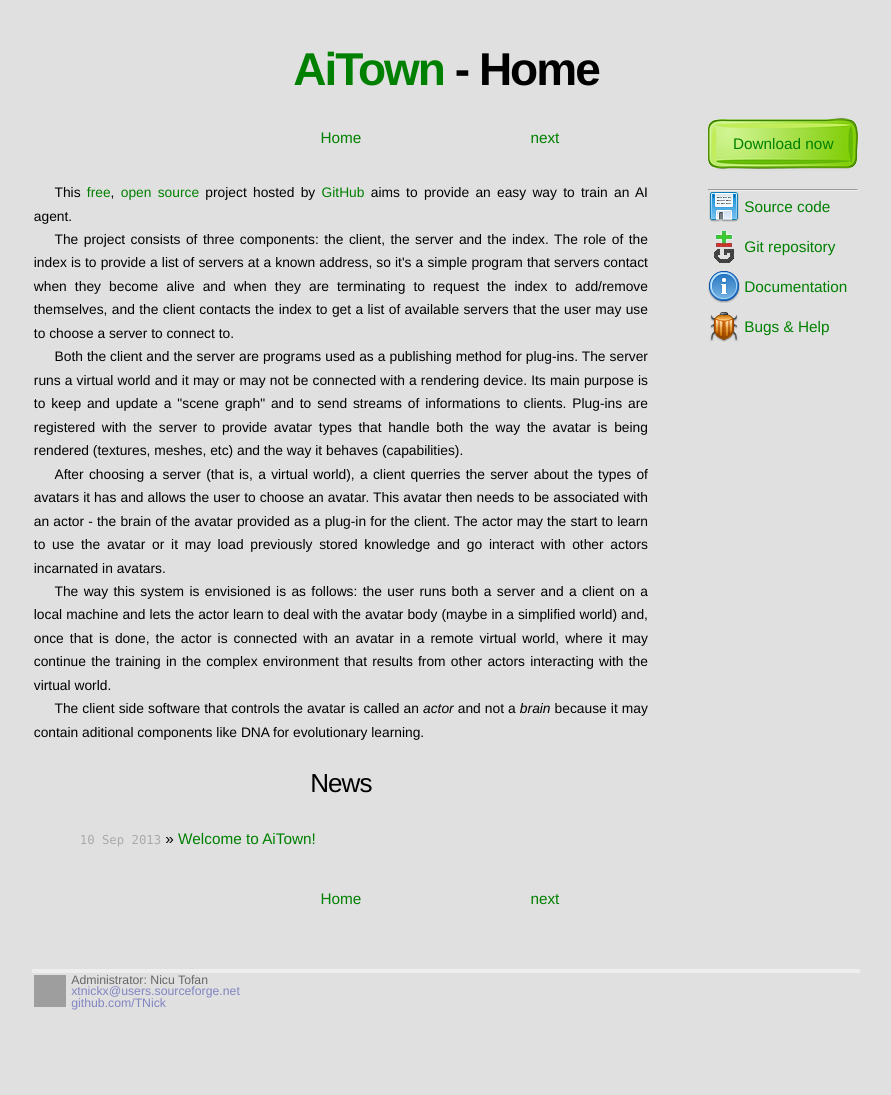
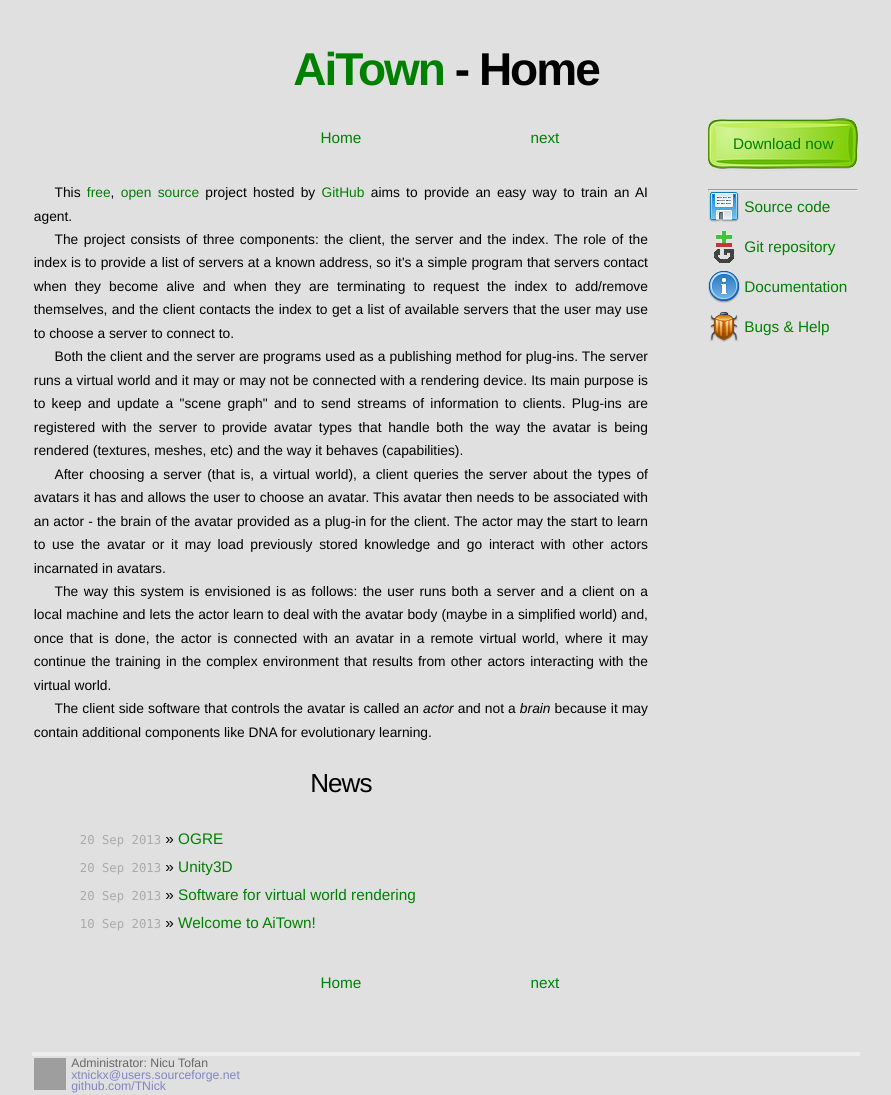
Before and after one commit to TNick/aitown, a Jekyll site: the page built from index.html, in a window 1280 px wide. Shown: the whole page, without its empty margins (194-1085 px from the left). Built offline with Jekyll 4.4.1, drawn with Linux system fonts in a browser that asks for light colours; before the commit the page ends 1011 px from its top, so only the background shows below that; part of the change alters nothing that is shown; grey boxes are pictures that could not be loaded.

```diff
--- /dev/null
+++ b/_posts/2013-09-20-software-for-virtual-world-rendering-ogre.markdown
@@ -0,0 +1,9 @@
+---
+layout: post
+title:  "OGRE"
+date:   2013-09-20 12:00:00
+categories: rendering
+---
+
+This page is part of the series that explores
+existing [software for virtual world rendering]({% post_url 2013-09-20-software-for-virtual-world-rendering %}).
--- /dev/null
+++ b/_posts/2013-09-20-software-for-virtual-world-rendering-unity3d.markdown
@@ -0,0 +1,9 @@
+---
+layout: post
+title:  "Unity3D"
+date:   2013-09-20 10:00:00
+categories: rendering
+---
+
+This page is part of the series that explores
+existing [software for virtual world rendering]({% post_url 2013-09-20-software-for-virtual-world-rendering %}).
--- /dev/null
+++ b/_posts/2013-09-20-software-for-virtual-world-rendering.markdown
@@ -0,0 +1,36 @@
+---
+layout: post
+title:  "Software for virtual world rendering"
+date:   2013-09-20 08:38:00
+categories: rendering
+---
+
+We will look at various open source projects that
+may be used to accomplish our goals. Each project
+that comes close will have its own post referenced
+in this page.
+
+The ideal project would have a client-server architecture,
+with the server-side part being able to handle physics
+and custom avatars. The client side should work
+on popular OSs like Windows and Linux.
+
+The server should maintain a scene graph that it sends to
+clients or the interface should be simple enough to allow
+writing custom code to do that in a reasonable time frame.
+The server also needs to send streams of raw data
+to be used by the actor (video, audio, touch, smell).
+On the other hand, if there is no such project
+(that is likely) the server-side plug-in may decide what
+streams of data it sends, thus lowering the requirements of
+the searched project.
+
+The client needs to allow the user to view/hear the scene
+independent of the actor and as the actor sees it.
+
+-------------------------------------------------------------
+
+Here is the list of pages exploring various projects:
+
+* [Unity3D]({% post_url 2013-09-20-software-for-virtual-world-rendering-unity3d %})
+* [OGRE]({% post_url 2013-09-20-software-for-virtual-world-rendering-ogre %})
--- a/index.html
+++ b/index.html
@@ -24,14 +24,14 @@ title: Home
     Both the client and the server are programs used as a publishing method
     for plug-ins. The server runs a virtual world and it may or may not
     be connected with a rendering device. Its main purpose is to keep and
-    update a "scene graph" and to send streams of informations to clients.
+    update a "scene graph" and to send streams of information to clients.
     Plug-ins are registered with the server to provide avatar types
     that handle both the way the avatar is being rendered (textures, meshes, etc)
     and the way it behaves (capabilities).
 </p>
 
 <p>
-    After choosing a server (that is, a virtual world), a client querries the
+    After choosing a server (that is, a virtual world), a client queries the
     server about the types of avatars it has and allows the user to choose
     an avatar. This avatar then needs to be associated with an actor - the brain
     of the avatar provided as a plug-in for the client. The actor may the
@@ -50,7 +50,7 @@ title: Home
 
 <p>
     The client side software that controls the avatar is called an <i>actor</i>
-    and not a <i>brain</i> because it may contain aditional components
+    and not a <i>brain</i> because it may contain additional components
     like DNA for evolutionary learning.
 </p>
 
```
